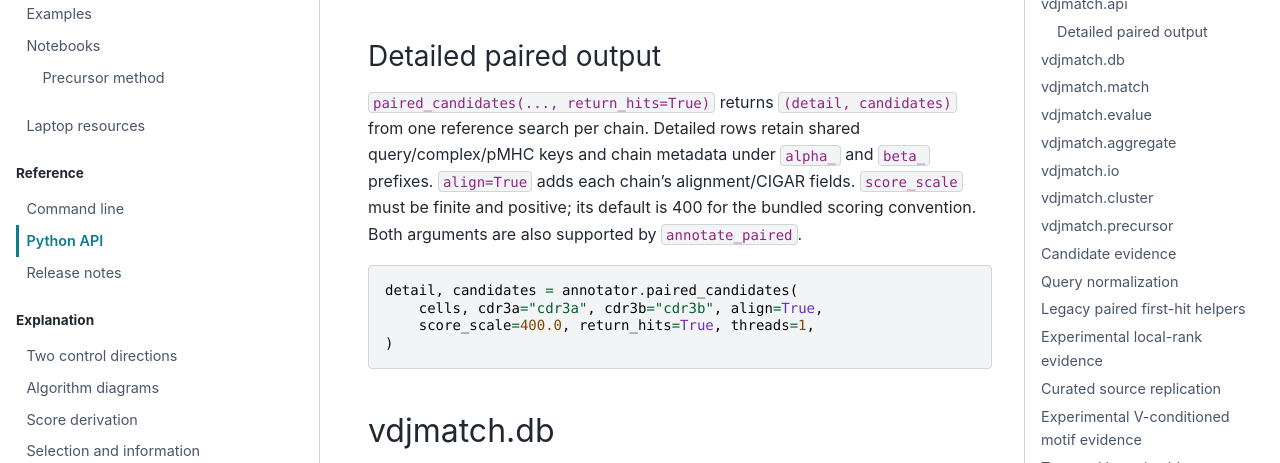
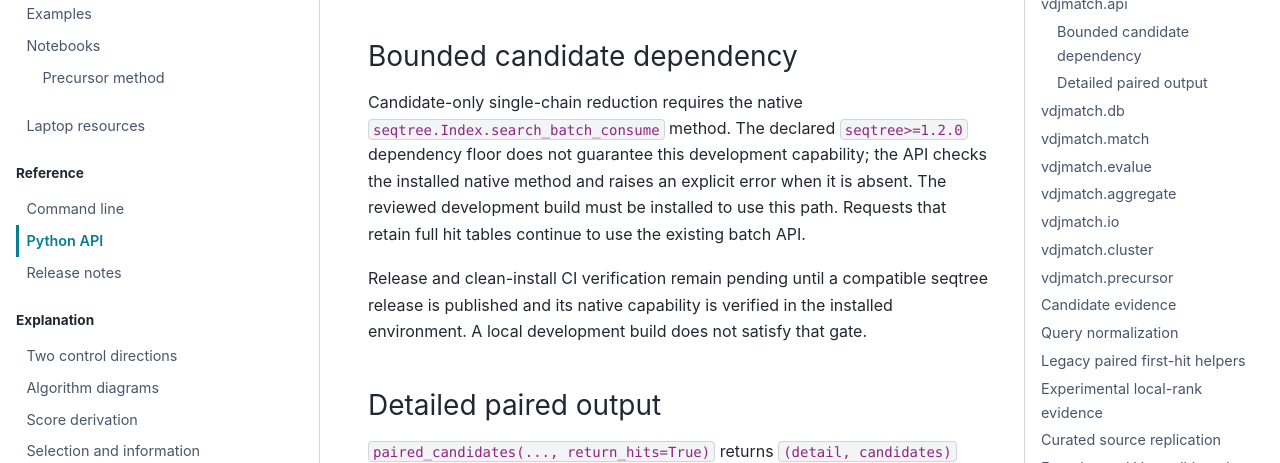
Before and after one commit to antigenomics/vdjmatch, a Sphinx documentation site: the page built from docs/api.rst, in a window 1280 px wide and 900 px high, scrolled down 1622 px, cut to the strip 221-684 px from the top of the window. Built offline with Sphinx 7.4.7 and the PyData theme 0.15.4, drawn with Linux system fonts in a browser that asks for light colours; pages that are not in the unit, such as notebooks, are missing from menus.

Commit message:
Document bounded candidate native capability gate

```diff
--- a/docs/api.rst
+++ b/docs/api.rst
@@ -58,6 +58,20 @@ raises an error, and missing metadata requires ``species="human"`` or
    :members:
    :undoc-members:
    :show-inheritance:
+
+Bounded candidate dependency
+~~~~~~~~~~~~~~~~~~~~~~~~~~~~
+
+Candidate-only single-chain reduction requires the native
+``seqtree.Index.search_batch_consume`` method. The declared ``seqtree>=1.2.0``
+dependency floor does not guarantee this development capability; the API checks
+the installed native method and raises an explicit error when it is absent.
+The reviewed development build must be installed to use this path. Requests
+that retain full hit tables continue to use the existing batch API.
+
+Release and clean-install CI verification remain pending until a compatible
+seqtree release is published and its native capability is verified in the
+installed environment. A local development build does not satisfy that gate.
 
 Detailed paired output
 ~~~~~~~~~~~~~~~~~~~~~~
```
